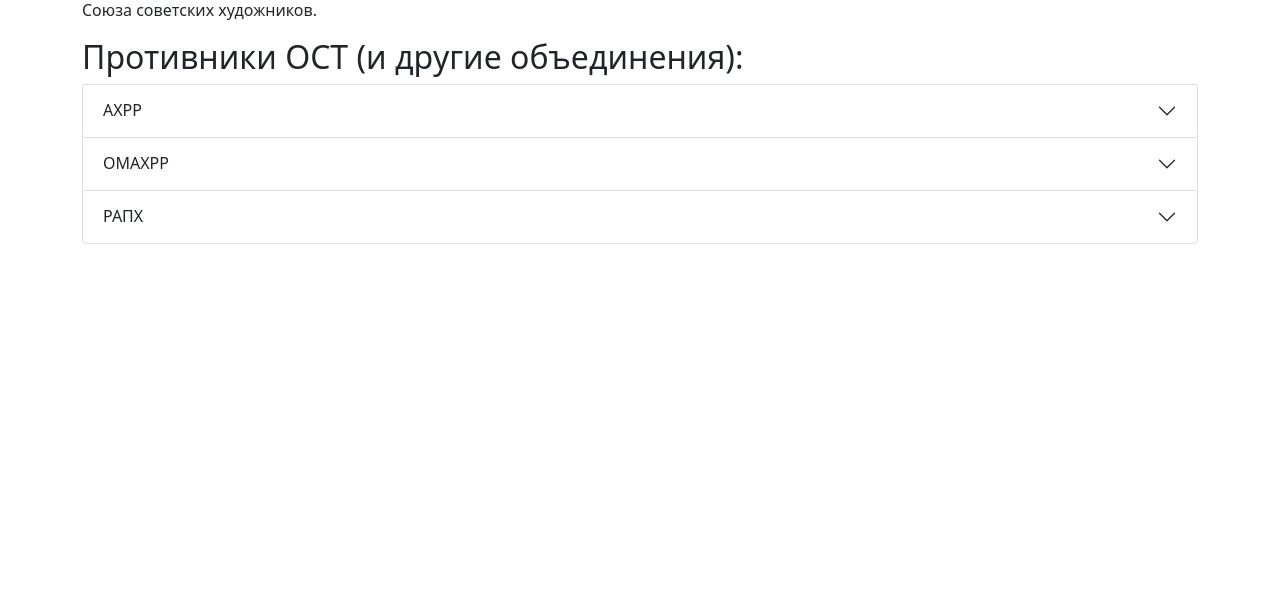
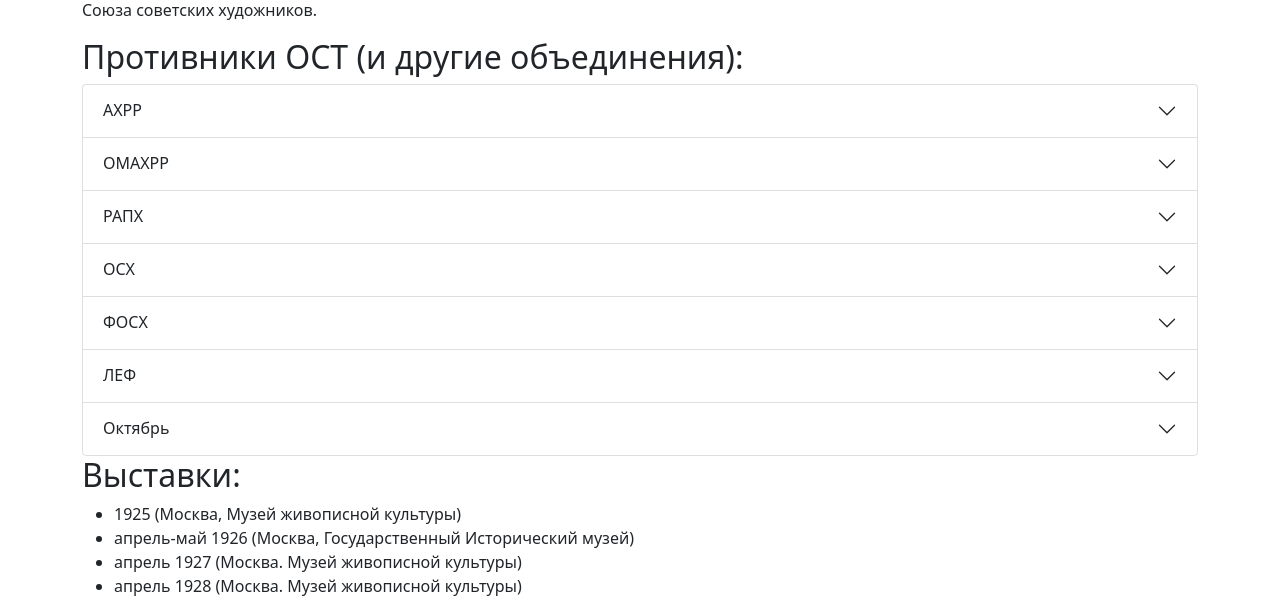
Before and after one commit to Varushhhka/proget_site, a Flask app: page /ost in a window 1280 px wide. Shown: the part 1650-2264 px from the top of the page. Before the commit the page ends 1894 px from the top, so only its background shows below. Run offline with Flask 2, Linux system fonts and the light colour scheme.

Commit message:
finish a new web page

```diff
--- a/main.py
+++ b/main.py
@@ -1,5 +1,3 @@
-import os
-
 from flask import Flask, render_template, request, redirect
 from flask_login import LoginManager, login_user, login_required, current_user, logout_user
 from flask_restful import abort
@@ -7,7 +5,6 @@ from flask_restful import abort
 from data import db_session
 from data.artists import Artists
 from data.pictures import Pictures
-
 from data.posts import Posts
 from data.user import User
 from forms.posts import PostsForm
@@ -136,7 +133,21 @@ def posts_delete(id):
 
 @app.route('/ost')
 def ost():
-    return render_template('ost.html')
+    with open(f'static/info/ost.txt', encoding='utf-8') as file:
+        date = file.readlines()
+    context = {
+        'pro': date[0].split('*'),
+        'con': date[1],
+        'group': date[2],
+        'axrr': date[3].split('*'),
+        'omaxrr': date[4].split('*'),
+        'osx': date[5].split('*'),
+        'rapx': date[6].split('*'),
+        'fosx': date[7],
+        'lef': date[8].split('*'),
+        'oct': date[9].split('*')
+    }
+    return render_template('ost.html', **context)
 
 
 @app.route('/artists')
--- a/templates/ost.html
+++ b/templates/ost.html
@@ -27,7 +27,11 @@
         </h2>
         <div id="collapseOne" class="accordion-collapse collapse" aria-labelledby="headingOne"
              data-bs-parent="#accordionExample">
-            <div class="accordion-body">{{ pro }}</div>
+            <div class="accordion-body">
+                {% for line in pro %}
+                <p>{{line}}</p>
+                {% endfor %}
+            </div>
         </div>
     </div>
     <div class="accordion-item">
@@ -143,7 +147,11 @@
         </h2>
         <div id="collapseFour" class="accordion-collapse collapse" aria-labelledby="headingFour"
              data-bs-parent="#accordionExample">
-            <div class="accordion-body">{{ axrr }}</div>
+            <div class="accordion-body">
+                {% for line in axrr %}
+                <p>{{line}}</p>
+                {% endfor %}
+            </div>
         </div>
     </div>
     <div class="accordion-item">
@@ -155,7 +163,10 @@
         </h2>
         <div id="collapseFive" class="accordion-collapse collapse" aria-labelledby="headingFive"
              data-bs-parent="#accordionExample">
-            <div class="accordion-body">{{ omaxrr }}
+            <div class="accordion-body">
+                {% for line in omaxrr %}
+                <p>{{line}}</p>
+                {% endfor %}
             </div>
         </div>
     </div>
@@ -168,8 +179,79 @@
         </h2>
         <div id="collapseSix" class="accordion-collapse collapse" aria-labelledby="headingSix"
              data-bs-parent="#accordionExample">
-            <div class="accordion-body">{{ rapx }}</div>
+            <div class="accordion-body">
+                {% for line in rapx %}
+                <p>{{line}}</p>
+                {% endfor %}
+            </div>
+        </div>
+    </div>
+    <div class="accordion-item">
+        <h2 class="accordion-header" id="headingSeven">
+            <button class="accordion-button collapsed" type="button" data-bs-toggle="collapse"
+                    data-bs-target="#collapseSeven" aria-expanded="false" aria-controls="collapseSeven">
+                ОСХ
+            </button>
+        </h2>
+        <div id="collapseSeven" class="accordion-collapse collapse" aria-labelledby="headingSeven"
+             data-bs-parent="#accordionExample">
+            <div class="accordion-body">
+                {% for line in osx %}
+                <p>{{line}}</p>
+                {% endfor %}
+            </div>
+        </div>
+    </div>
+    <div class="accordion-item">
+        <h2 class="accordion-header" id="headingEight">
+            <button class="accordion-button collapsed" type="button" data-bs-toggle="collapse"
+                    data-bs-target="#collapseEight" aria-expanded="false" aria-controls="collapseEight">
+                ФОСХ
+            </button>
+        </h2>
+        <div id="collapseEight" class="accordion-collapse collapse" aria-labelledby="headingEight"
+             data-bs-parent="#accordionExample">
+            <div class="accordion-body">{{ fosx }}</div>
+        </div>
+    </div>
+    <div class="accordion-item">
+        <h2 class="accordion-header" id="headingNine">
+            <button class="accordion-button collapsed" type="button" data-bs-toggle="collapse"
+                    data-bs-target="#collapseNine" aria-expanded="false" aria-controls="collapseNine">
+               ЛЕФ
+            </button>
+        </h2>
+        <div id="collapseNine" class="accordion-collapse collapse" aria-labelledby="headingNine"
+             data-bs-parent="#accordionExample">
+            <div class="accordion-body">
+                {% for line in lef %}
+                <p>{{line}}</p>
+                {% endfor %}
+            </div>
+        </div>
+    </div>
+    <div class="accordion-item">
+        <h2 class="accordion-header" id="headingNTen">
+            <button class="accordion-button collapsed" type="button" data-bs-toggle="collapse"
+                    data-bs-target="#collapseTen" aria-expanded="false" aria-controls="collapseTen">
+               Октябрь
+            </button>
+        </h2>
+        <div id="collapseTen" class="accordion-collapse collapse" aria-labelledby="headingTen"
+             data-bs-parent="#accordionExample">
+            <div class="accordion-body">
+                {% for line in oct %}
+                <p>{{line}}</p>
+                {% endfor %}
+            </div>
         </div>
     </div>
 </div>
+<h2>Выставки:</h2>
+<ul>
+    <li>1925 (Москва, Музей живописной культуры)</li>
+    <li>апрель-май 1926 (Москва, Государственный Исторический музей)</li>
+    <li>апрель 1927 (Москва. Музей живописной культуры)</li>
+    <li>апрель 1928 (Москва. Музей живописной культуры)</li>
+</ul>
 {% endblock %}
```
Also changed, not shown: static/info/ost.txt (added, +10 -0 lines).
